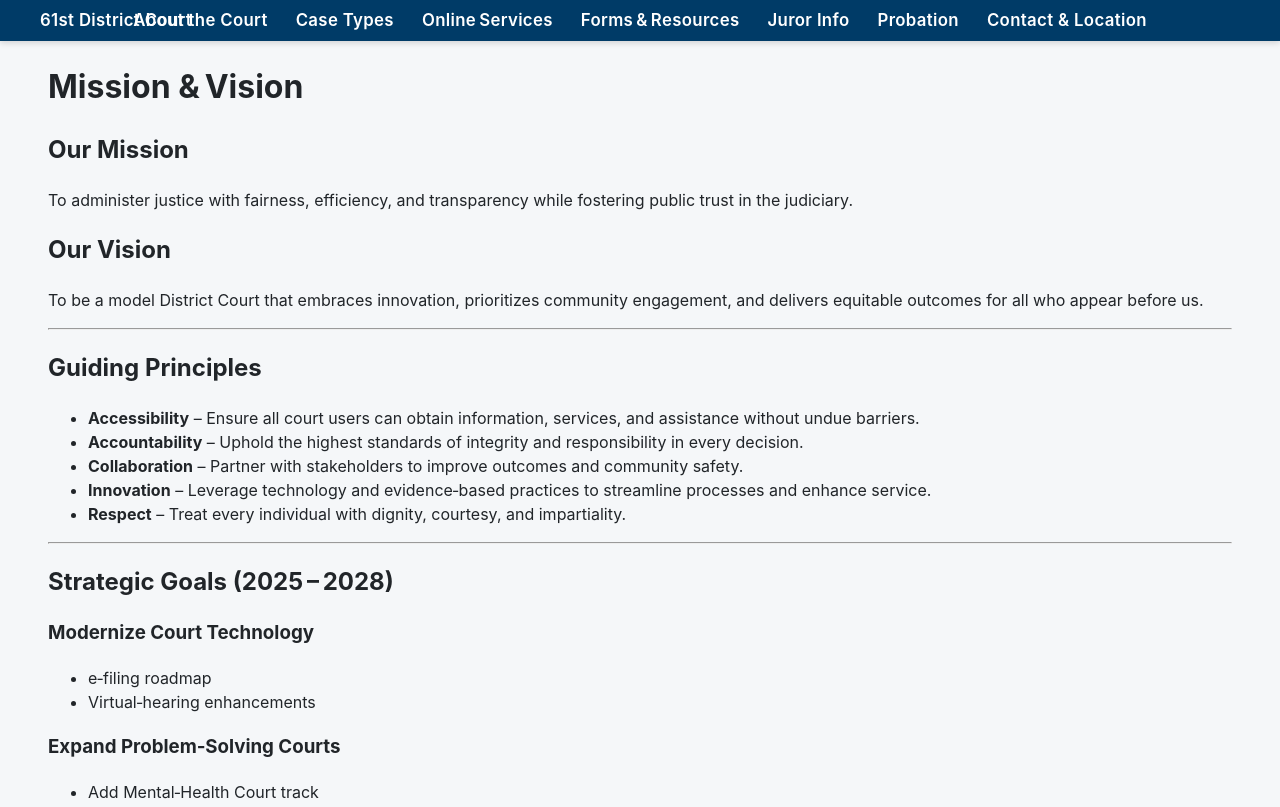
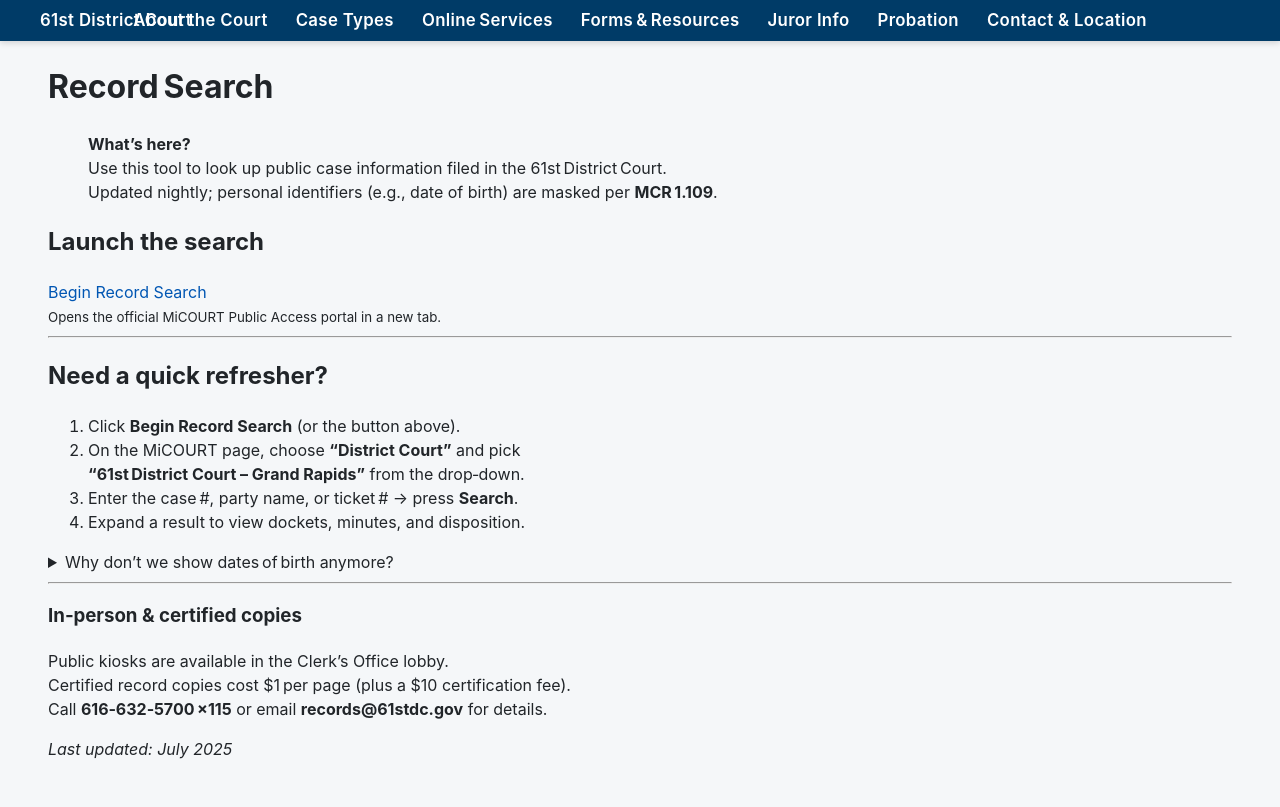
Before and after one commit to DrStern/DanFischer.github.io, a Jekyll site: the page built from record-search.md, in a window 1280 px wide and 1354 px high. Shown: the top 807 px of the window. Built offline with Jekyll 4.4.1, drawn with Linux system fonts in a browser that asks for light colours; some of the changed text lies outside the part shown.

Commit message:
Update record-search.md

```diff
--- a/record-search.md
+++ b/record-search.md
@@ -1,44 +1,53 @@
 ---
-layout: default
-title: Mission & Vision
-permalink: /mission-vision/
+layout: default          # or whatever layout slug you use
+title: Record Search
+permalink: /record-search/
+description: Look up public case records for the 61st District Court.
 ---
 
-# Mission & Vision
+# Record Search
 
-## Our Mission
-To administer justice with fairness, efficiency, and transparency while fostering public trust in the judiciary.
+> **What’s here?**
+> Use this tool to look up public case information filed in the 61st District Court.
+> Updated nightly; personal identifiers (e.g., date of birth) are masked per **MCR 1.109**.
 
-## Our Vision
-To be a model District Court that embraces innovation, prioritizes community engagement, and delivers equitable outcomes for all who appear before us.
+## Launch the search
+
+<div class="text-center my-4">
+
+<a class="btn btn-primary btn-lg"
+   href="https://micourt.courts.michigan.gov/case-search/"
+   target="_blank" rel="noopener">
+  Begin Record Search
+</a>
+
+<br><small class="d-block mt-2">
+Opens the official MiCOURT Public Access portal in a new tab.
+</small>
+
+</div>
 
 ---
 
-## Guiding Principles
-- **Accessibility** – Ensure all court users can obtain information, services, and assistance without undue barriers.
-- **Accountability** – Uphold the highest standards of integrity and responsibility in every decision.
-- **Collaboration** – Partner with stakeholders to improve outcomes and community safety.
-- **Innovation** – Leverage technology and evidence‑based practices to streamline processes and enhance service.
-- **Respect** – Treat every individual with dignity, courtesy, and impartiality.
+## Need a quick refresher?
+
+1. Click **Begin Record Search** (or the button above).
+2. On the MiCOURT page, choose **“District Court”** and pick <br>
+   **“61st District Court – Grand Rapids”** from the drop‑down.
+3. Enter the case #, party name, or ticket # → press **Search**.
+4. Expand a result to view dockets, minutes, and disposition.
+
+<details>
+<summary>Why don’t we show dates of birth anymore?</summary>
+MCR 1.109 now classifies DOB as *Protected Personal Identifying Information* (PPII). Courts redact it from web results. See the <a href="https://www.courts.michigan.gov/administration/special-initiatives/protecting-personal-identifying-information/" target="_blank" rel="noopener">Michigan Supreme Court guidance on PPII</a>.
+</details>
 
 ---
 
-## Strategic Goals (2025 – 2028)
+### In‑person & certified copies
 
-### Modernize Court Technology
-- e‑filing roadmap
-- Virtual‑hearing enhancements
+Public kiosks are available in the Clerk’s Office lobby.
+Certified record copies cost $1 per page (plus a $10 certification fee).
+Call **616‑632‑5700 ×115** or email **records@61stdc.gov** for details.
 
-### Expand Problem‑Solving Courts
-- Add Mental‑Health Court track
-- Increase capacity by 25 %
-
-### Improve Community Outreach
-- Quarterly “Court in the Community” events
-- Revamp website accessibility
-
-### Enhance Staff Development
-- Leadership academy for supervisors
-- Annual implicit‑bias training
-
-*Last updated: {{ site.time | date: "%B %Y" }}*
+*Last updated: {{ site.time | date: "%B %Y" }}*
```
